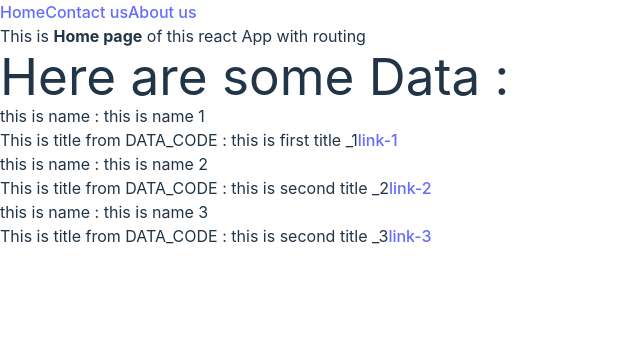
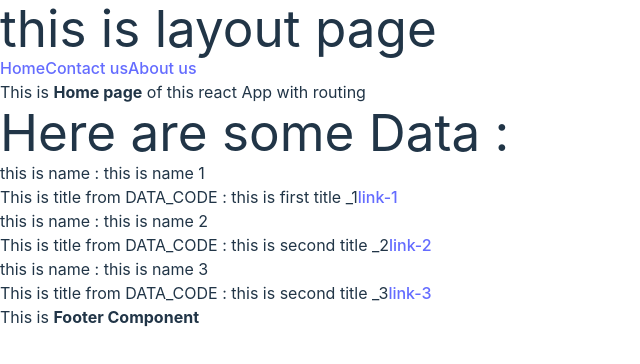
Before and after one commit to Your-Ehsan/Learning-React-Routing, a React (Vite) app: page / in a window 1280 px wide. Shown: the top 364 px of the page, without its empty margins (0-640 px from the left). Built offline with nearby package versions, Linux system fonts and the light colour scheme.

Commit message:
Learned layout management with <outlet/> function of react-router-dom | react routing

```diff
--- a/src/App.jsx
+++ b/src/App.jsx
@@ -1,30 +1,22 @@
 // write App function in react and add routing in it with BrowserRouter, Link, Route and Routes
-import { BrowserRouter, Route, Routes} from "react-router-dom";
+import { BrowserRouter, Route, Routes } from "react-router-dom";
 import Home from "./pages/home";
 import Contact from "./pages/contact";
 import About from "./pages/about";
-import Header from "./components/header";
 import Render_Code from "./pages/render_code";
-// import { DATA_CODE } from "./Data/data";
-
+import Layout from "./layouts/layout";
 
 function App() {
-  // const render_link = DATA_CODE.map((e) => {
-  //   return (
-  //     <>
-  //     </>
-  //   );
-  // });
   return (
     <>
       <BrowserRouter>
-        <Header />
         <Routes>
-          <Route path="/" element={<Home />}></Route>
-          <Route path="/contact" element={<Contact />}></Route>
-          <Route path="/about" element={<About />}></Route>
-    <Route path={'/:id'} element={<Render_Code />}></Route>
-          {/* {render_link} */}
+          <Route element={<Layout />}>
+            <Route path={"/"} element={<Home />}></Route>
+            <Route path={"/contact"} element={<Contact />}></Route>
+            <Route path={"/about"} element={<About />}></Route>
+            <Route path={"/:id"} element={<Render_Code />}></Route>
+          </Route>
         </Routes>
       </BrowserRouter>
     </>
--- /dev/null
+++ b/src/components/footer.jsx
@@ -0,0 +1,11 @@
+export default function Footer() {
+  return (
+    <>
+      <div className="flex justify-center text-center">
+        <span>
+          This is <strong>Footer Component</strong>
+        </span>
+      </div>
+    </>
+  );
+}
--- /dev/null
+++ b/src/layouts/layout.jsx
@@ -0,0 +1,15 @@
+import { Outlet } from "react-router-dom";
+// import Home from "../pages/home";
+import Header from "../components/header";
+import Footer from "../components/footer";
+
+export default function Layout() {
+  return (
+    <>
+      <h1>this is layout page</h1>
+      <Header />
+      <Outlet />
+      <Footer />
+    </>
+  );
+}
```
